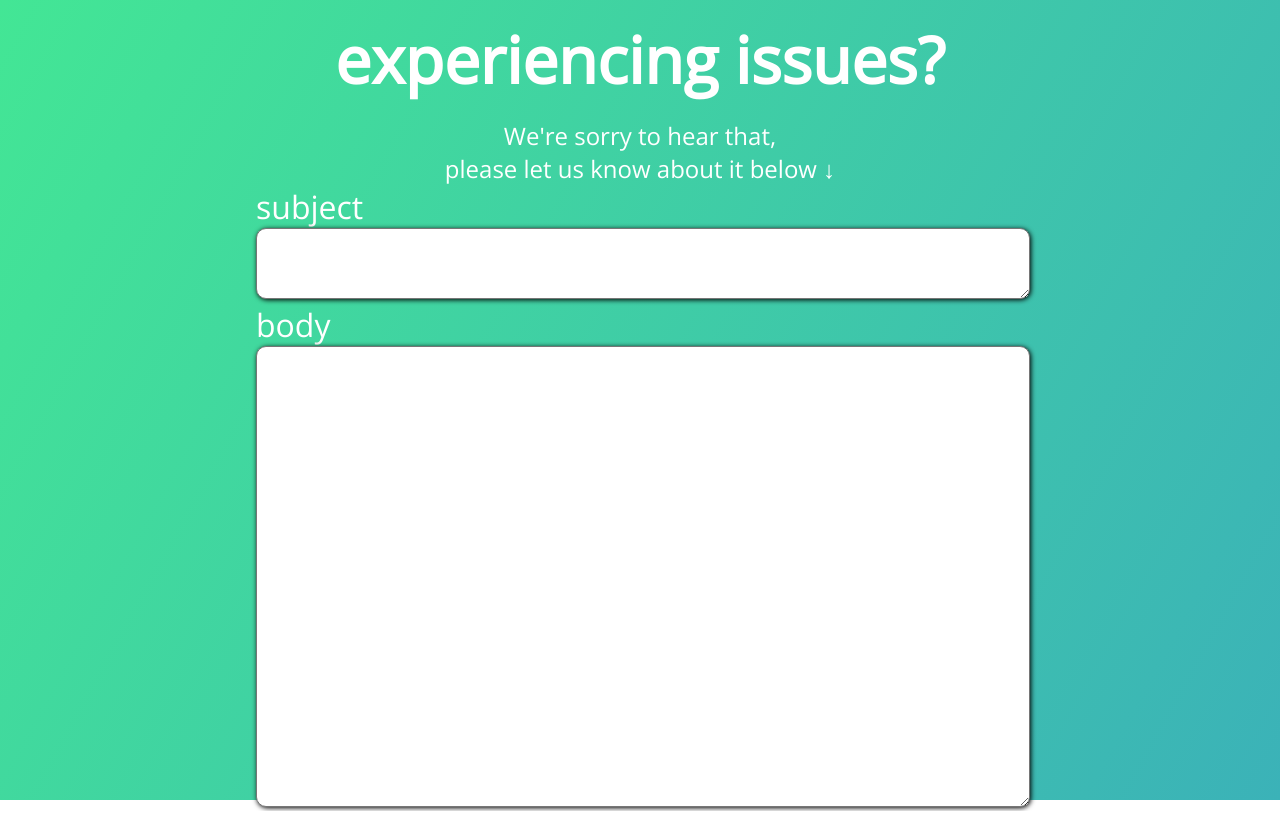
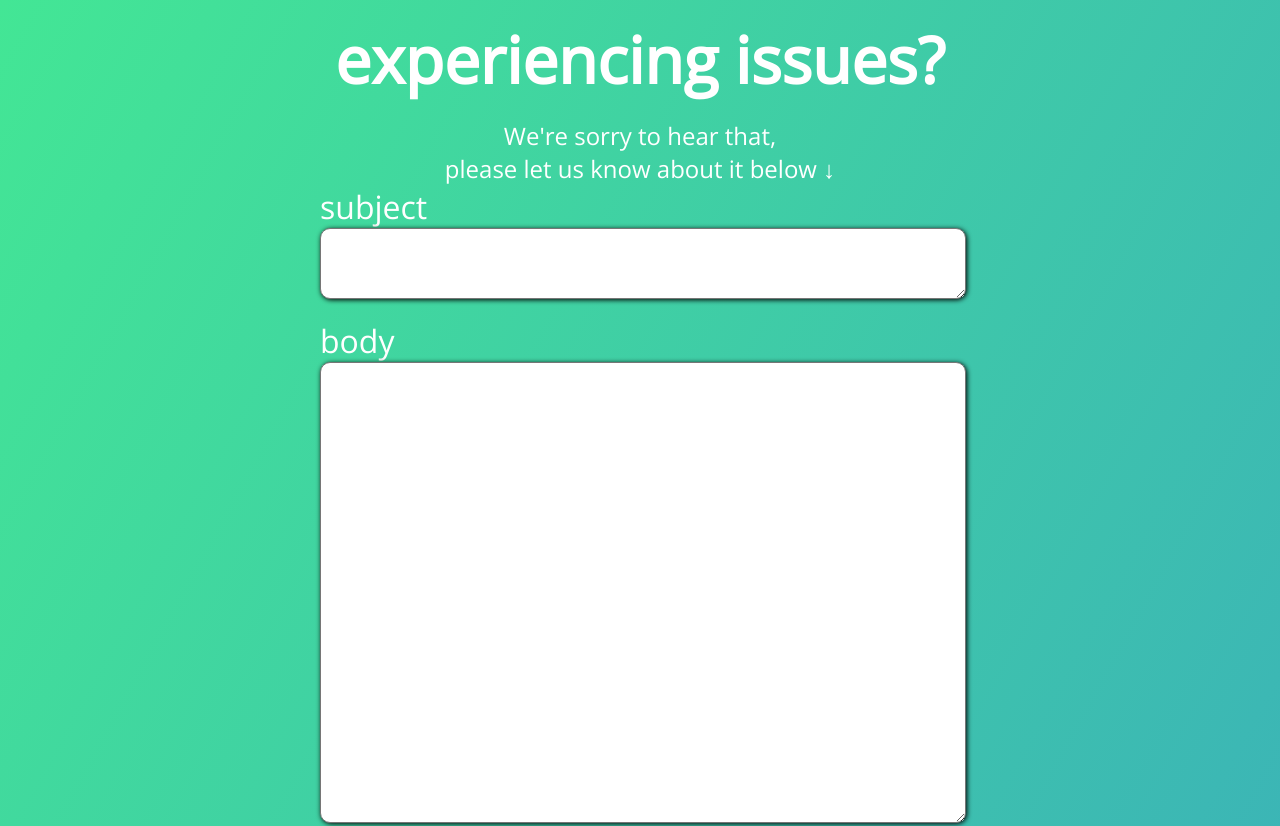
Before and after one commit to CoffeeWarrior/support-page-joatspace, a React (Create React App) app: page / in a window 1280 px wide. Shown: the top 826 px of the page. Built offline with nearby package versions, Linux system fonts and the light colour scheme.

Commit message:
Completed desktop version

```diff
--- a/public/index.css
+++ b/public/index.css
@@ -2,4 +2,7 @@ body {
     box-sizing: "border-box";
     margin: 0;
     padding: 0;
+    background-size: cover;
+    background-repeat: no-repeat;
+    background-image: -webkit-linear-gradient(331deg,#43e695,#3bb2b8);
 }
--- a/src/App.js
+++ b/src/App.js
@@ -1,29 +1,16 @@
 import React, { Component } from 'react';
 import Header from "./stateless/header";
 import Paragraph from "./stateless/paragraph";
-import Input from "./stateful/Input"
-
+import Form from "./stateful/Form";
 class App extends Component {
   render() {
     //set background
-    const appStyles = {
-      backgroundImage: "-webkit-linear-gradient(331deg,#43e695,#3bb2b8)",
-      width: "100vw",
-      height: "100vh"
-    }
 
     return (
-      <div className="App" style={appStyles}>
+      <div className="App">
         <Header>experiencing issues?</Header>
         <Paragraph>We're sorry to hear that, <br/>please let us know about it below &darr;</Paragraph>
-        {/*should accept 2 inputs, subject, and body*/}
-        <form>
-        {/*accepts 2 inputs, height and width, which will both be converted to percent*/}
-        <Input height="1" width="60">subject</Input>
-        <Input height="7" width="60">body</Input>
-        </form>
-
-
+        <Form></Form>
       </div>
     );
   }
--- /dev/null
+++ b/src/helpers/fontDefaults.js
@@ -0,0 +1,7 @@
+//this was made so if the default font were changed, it would be easily changed in one location.
+const defaults = {
+        font: "Open Sans",
+        textColor: "White"
+    }
+
+export default defaults;
--- /dev/null
+++ b/src/stateful/Form.js
@@ -0,0 +1,41 @@
+import React, { Component } from 'react';
+import FormElement from "../stateless/formElement"
+import Button from "../stateless/button"
+
+class Form extends Component {
+  state = {
+    subject: "",
+    body: "",
+  }
+
+  //function will update state based off changes to form element
+  //accepts subject as a bool value to update either the subject or the body property
+  handleFormElementChange = (event) => {
+    const currentState = {...this.state}
+
+    if(event.currentTarget.name == "subject"){
+      currentState.subject = event.target.value;
+
+    } else {
+      currentState.body = event.target.value;
+
+    }
+    this.setState({...currentState})
+  }
+
+  render() {
+    //set background
+
+    //form needs 2 inputs, the subject and body. The FormElements accept 2 elements, the rows, and the width in percent
+    return (
+        <form action={`mailto:lionlikelucas@gmail.com?subject=${this.state.subject}`}>
+        <FormElement rows="1" width="50" value={this.state.subject} name="subject" onChange={(e) => this.handleFormElementChange(e)}>subject</FormElement>
+        <FormElement rows="7" width="50" value={this.state.body} name="body" onChange={(e) => this.handleFormElementChange(e)}>body</FormElement>
+
+        <Button width="10" height="3.5">Submit Issue</Button>
+        </form>
+    );
+  }
+}
+
+export default Form;
--- /dev/null
+++ b/src/stateless/button.js
@@ -0,0 +1,29 @@
+import React from "react";
+import defaults from "../helpers/fontDefaults"
+import Aux from "../helpers/auxiliary"
+//Button element accepts children, height, and width. Width in percent, height in rem
+const Button = (props) => {
+    const width = props.width;
+    const height = props.height;
+
+    const style = {
+        width: `${width}%`,
+        marginLeft: `${((100-width)/2)}%`,
+        marginTop: "4rem",
+        marginBottom: "6rem",
+        height: `${height}rem`,
+        fontFamily: defaults.font,
+        fontSize: "1rem",
+        color: "black",
+        backgroundColor: "#BEE9E8",
+        borderRadius: "10px"
+    }
+
+    return(
+        <Aux>
+            <input type="submit" value={props.children} style={style} onClick={props.onClick}></input>
+        </Aux>
+        )
+}
+
+export default Button;
--- a/src/stateful/Input.js
+++ b/src/stateless/formElement.js
@@ -1,22 +1,24 @@
 import React from "react";
 import Aux from "../helpers/auxiliary"
+import defaults from "../helpers/fontDefaults"
 
-const Input = (props) => {
+const FormElement = (props) => {
     const width = props.width;
-    const height = props.height;
 
+    //using width, we can set center the element using marginLeft
     const labelStyle = {
         marginLeft: `${(100 - width)/2}%`,
-        fontFamily: "Open Sans",
+        fontFamily: defaults.font,
         fontSize: "2rem",
-        color: "white"
+        color: defaults.textColor
     }
 
-    const inputStyle = {
+    const textAreaStyle = {
         borderRadius: "10px",
         width: `${width}%`,
         marginLeft: `${(100 - width)/2}%`,
-        fontFamily: "Open Sans",
+        marginBottom: "1rem",
+        fontFamily: defaults.font,
         fontSize: "3rem",
         color: "black",
         boxSizing: "content-box",
@@ -26,11 +28,11 @@ const Input = (props) => {
     return(
         <Aux>
             <label style={labelStyle}>{props.children}</label><br/>
-            <textArea type="text" rows={height} key={props.children} style={inputStyle}></textArea>
+            <textarea type="text" {...props} style={textAreaStyle}></textarea>
         </Aux>
 
     );
 
 }
 
-export default Input;
+export default FormElement;
--- a/src/stateless/paragraph.js
+++ b/src/stateless/paragraph.js
@@ -1,12 +1,13 @@
 import React from "react";
+import defaults from "../helpers/fontDefaults"
 
 const Paragraph = (props) => {
     const pStyle = {
         width: "100%",
         textAlign: "center",
-        fontFamily: "Open Sans",
+        fontFamily: defaults.font,
         fontSize: "1.5rem",
-        color: "white",
+        color: defaults.textColor,
         boxSizing: "border-box",
         paddingTop: "1rem",
         margin: "0"
```
